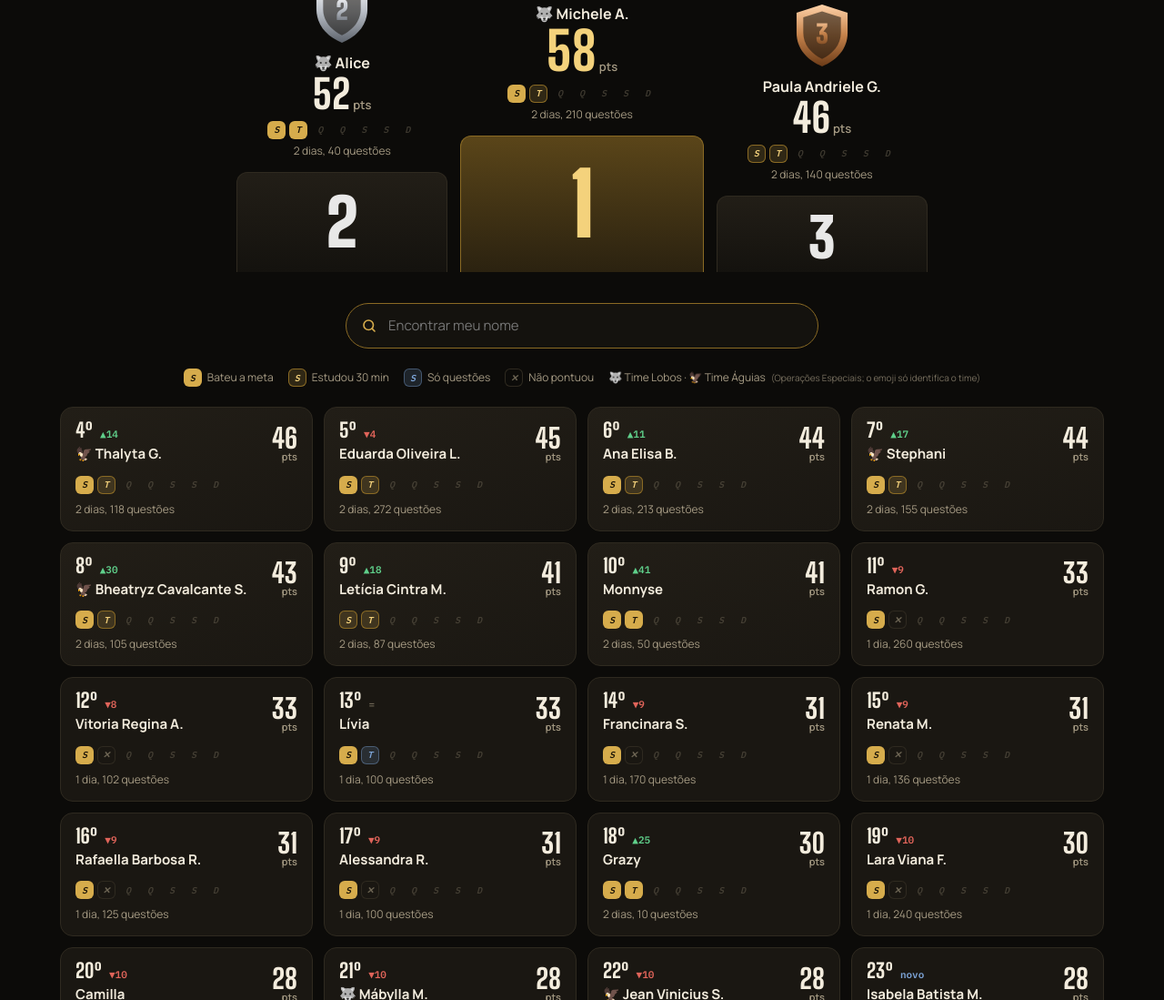
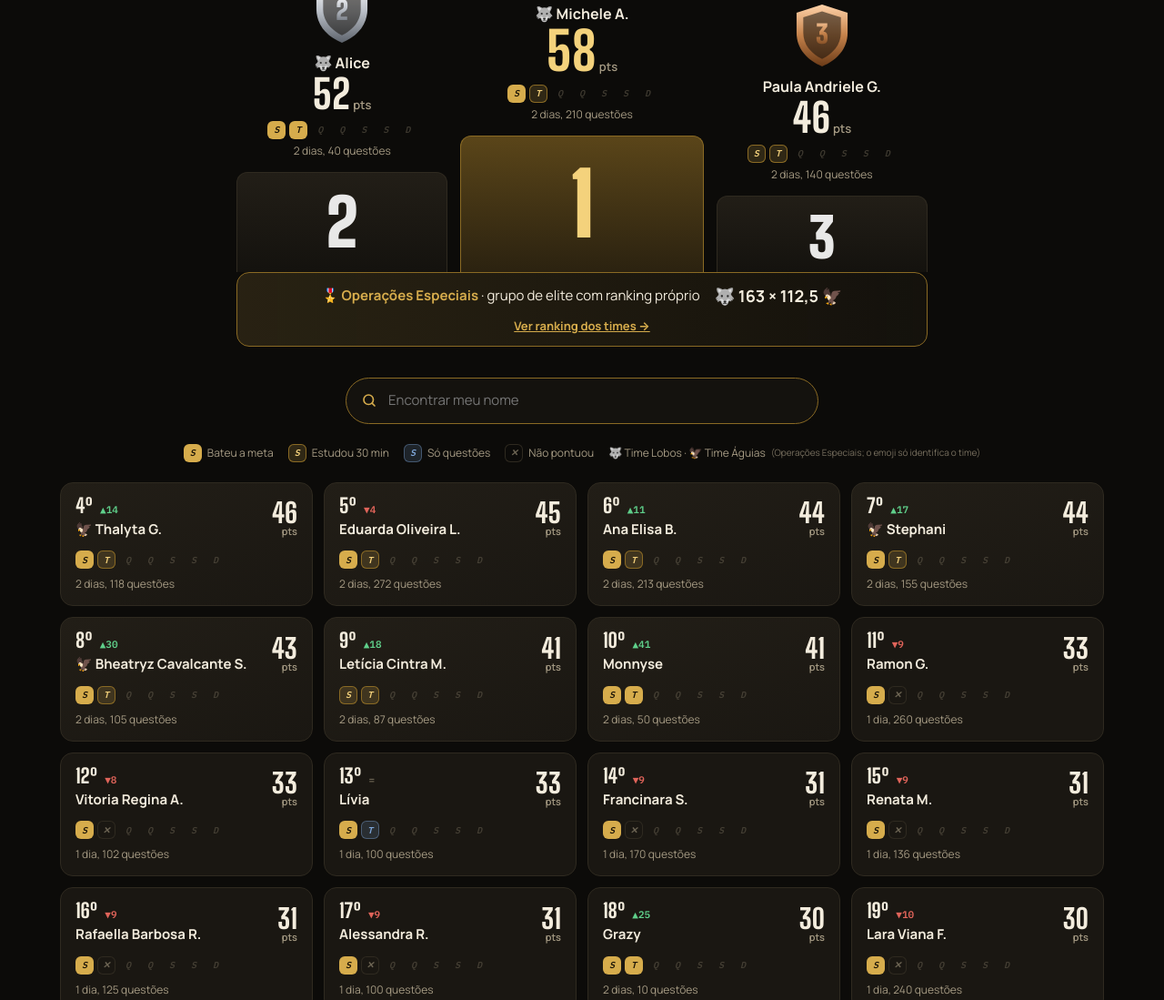
Before and after one commit to missaopolicial-eng/ranking-msp, a plain HTML site: page index.html in a window 1280 px wide. Shown: the part 745-1844 px from the top of the page at 91% size. Drawn offline with nearby package versions, Linux system fonts and the light colour scheme.

Commit message:
Leitura 2026-11-17-12h19

```diff
--- a/index.html
+++ b/index.html
@@ -39,6 +39,10 @@ h1{font-family:var(--f-display);font-weight:900;font-size:clamp(48px,11vw,104px)
 .audit:hover{background:rgba(214,172,76,.1)}
 .audit[hidden]{display:none}
 [hidden]{display:none!important}
+.opteaser{display:flex;flex-wrap:wrap;align-items:center;justify-content:center;gap:10px 16px;max-width:760px;margin:0 auto 18px;padding:12px 16px;border-radius:14px;background:linear-gradient(90deg,rgba(214,172,76,.14),rgba(214,172,76,.04));border:1px solid var(--gold-lo);cursor:pointer;text-align:center}
+.opteaser b{color:var(--gold)}
+.opteaser .sc{font-weight:800;font-size:18px}
+.opteaser .go{font-size:13px;font-weight:700;color:var(--gold);text-decoration:underline}
 .op{margin-top:18px}
 .op .placar{display:grid;grid-template-columns:1fr auto 1fr;gap:10px;align-items:center;margin:0 auto 14px;max-width:640px}
 .op .tm{background:var(--card);border:1px solid var(--line);border-radius:14px;padding:14px;text-align:center}
@@ -204,6 +208,7 @@ footer{margin-top:56px;text-align:center;font-size:12px;color:var(--dim);letter-
   </div>
   <div class="podium" id="podium"></div>
   <section class="op" id="op" hidden aria-label="Ranking Operações Especiais"></section>
+  <div class="opteaser" id="opteaser" hidden role="button" tabindex="0"></div>
 
   <div class="search">
     <label for="q">
@@ -382,8 +387,15 @@ function render(){
   const op = view==="opesp";
   $("op").hidden = !op;
   ["podium","grid","more","nf","legend","largada"].forEach(id=>{ if(op) $(id).hidden = true; });
+  if (op) $("opteaser").hidden = true;
   if (op){ $("periodo").textContent = `Operações Especiais · ${fmtD(DATA.opesp.ini)} — ${fmtD(DATA.opesp.fim)}`; renderOp(); return; }
   $("grid").hidden = false; $("nf").hidden = false; $("legend").hidden = false;
+  const tz = $("opteaser");
+  if (DATA.opesp && DATA.opesp.ranking && DATA.opesp.ranking.length){
+    const P = DATA.opesp.placar, f = v=>String(v).replace(".",",");
+    tz.innerHTML = `<span>🎖️ <b>Operações Especiais</b> · grupo de elite com ranking próprio</span><span class="sc">🐺 ${f(P.lobos.media)} × ${f(P.aguias.media)} 🦅</span><span class="go">Ver ranking dos times →</span>`;
+    tz.hidden = false;
+  }
   const list = rows();
   const q = norm($("q").value);
   $("periodo").textContent = view==="semana"
@@ -470,6 +482,8 @@ function init(){
   $("tab-semana").onclick = ()=>setTab("semana");
   $("tab-ontem").onclick = ()=>setTab("ontem");
   if (DATA.opesp && DATA.opesp.ranking && DATA.opesp.ranking.length){ $("tab-opesp").hidden = false; $("tab-opesp").onclick = ()=>setTab("opesp");
+    const goOp = ()=>{ setTab("opesp"); window.scrollTo({top:0,behavior:"smooth"}); };
+    $("opteaser").onclick = goOp; $("opteaser").onkeydown = e=>{ if(e.key==="Enter"||e.key===" "){ e.preventDefault(); goOp(); } };
     if (location.hash === "#opesp") setTab("opesp"); }
   $("btn-more").onclick = ()=>{ showAll=true; render(); };
   $("q").addEventListener("input", render);
```
Also changed, not shown: 1 other file.
